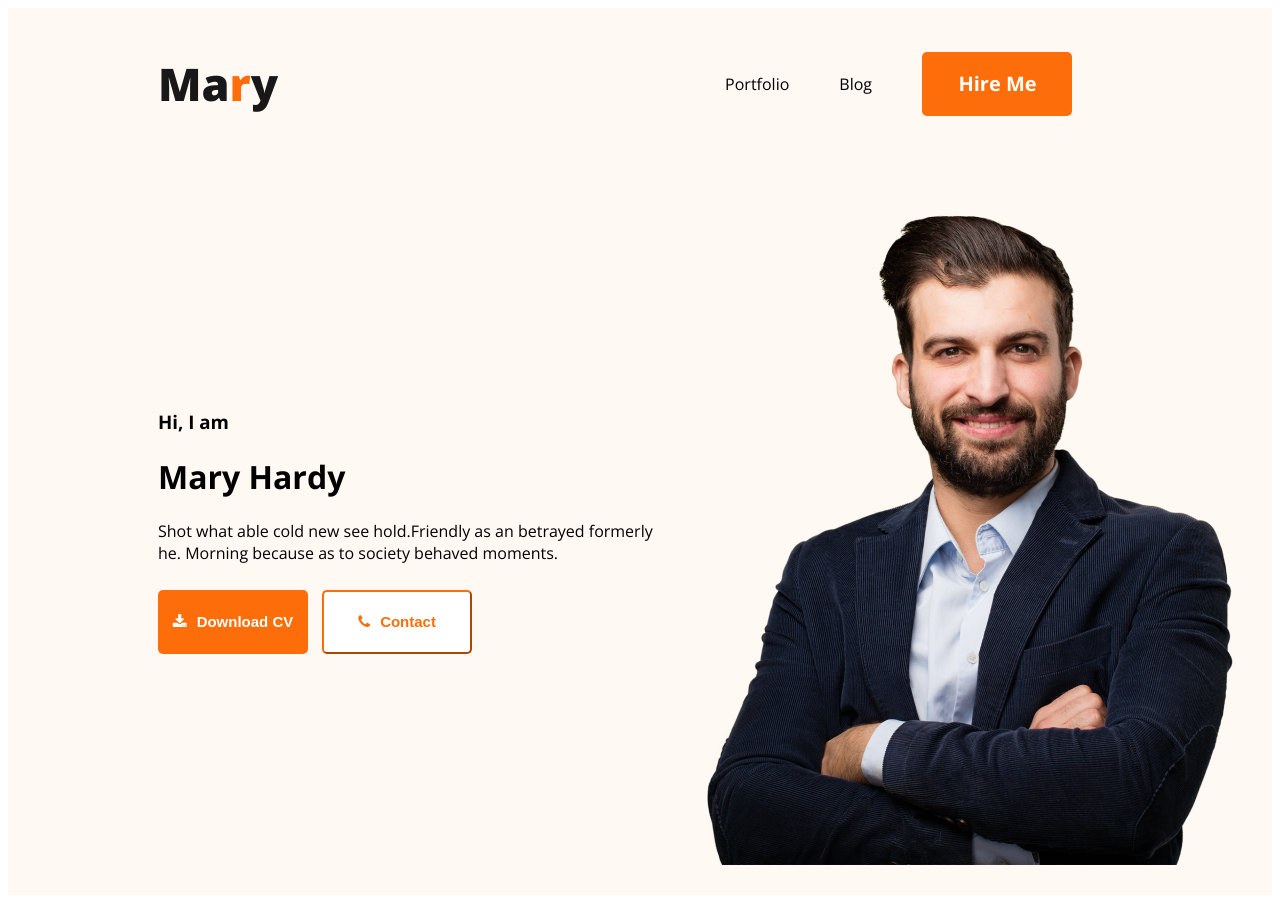
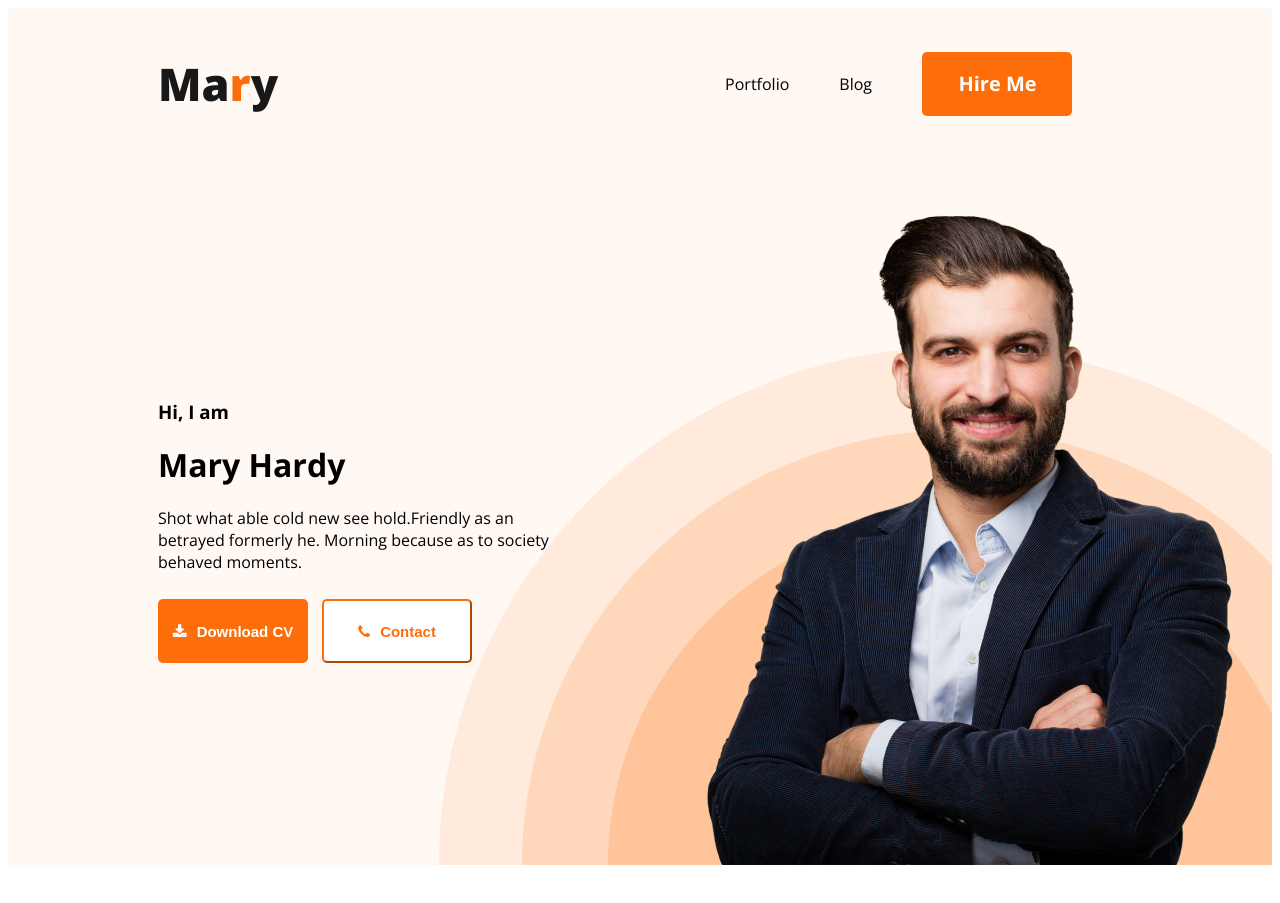
Before and after one commit to Ahmed-Istique/Web_Develop, a plain HTML site: page index.html in a window 1280 px wide. After the commit the page ends 873 px from the top, so only its background shows below. Drawn offline with nearby package versions, Linux system fonts and the light colour scheme.

Commit message:
head done

```diff
--- a/index.html
+++ b/index.html
@@ -23,11 +23,12 @@
                 <li> <button class="primary_btn">Hire Me</button></li>
             </ul>
         </nav>
+        <!-- banner part starts here -->
         <div class="banner">
-            <div class="head_greeting">
+            <div >
                 <h3>Hi, I am</h3>
-                <h1>Mary Hardy</h1>
-                <p>Shot what able cold new see hold.Friendly as an betrayed formerly he. Morning because as to society
+                <h1 class="head_greeting">Mary Hardy</h1>
+                <p class="bannerdescription" >Shot what able cold new see hold.Friendly as an betrayed formerly he. Morning because as to society
                     behaved moments.</p>
                 <button class="downloadCV_btn"><i class="fa fa-download"></i><span style="padding-left: 10px;"></span>Download CV</button>
                 <button class="Contact_btn"><i class="fa fa-phone"></i><span style="padding-left: 10px;">Contact</button>
--- a/styles.css
+++ b/styles.css
@@ -8,8 +8,13 @@ body {
 .head {
     width: 100%;
     background-color: #FFF8F3;
+    background-image: url(./images/header_bg.png);
+    background-repeat: no-repeat;
+    background-position: bottom right;
 }
-
+.head_greeting{
+    margin-top: 0px;
+}
 nav {
     display: flex;
     /* flex will bring the content in one line */
@@ -20,13 +25,19 @@ nav {
 }
 
 .banner {
-    padding: 30px 30px 30px 150px;
+    padding: 30px 30px 0 150px;
     display: flex;
     align-items: center;
+    justify-content: space-between;
 }
-/* banner part image adding */
+.bannerdescription{
+    width: 80%;
+}
+
+/* banner part image adding hardy vai */
 #image_hardy {
     width: 584px;
+    height: 676px;
 }
 
 .web_title {
```
